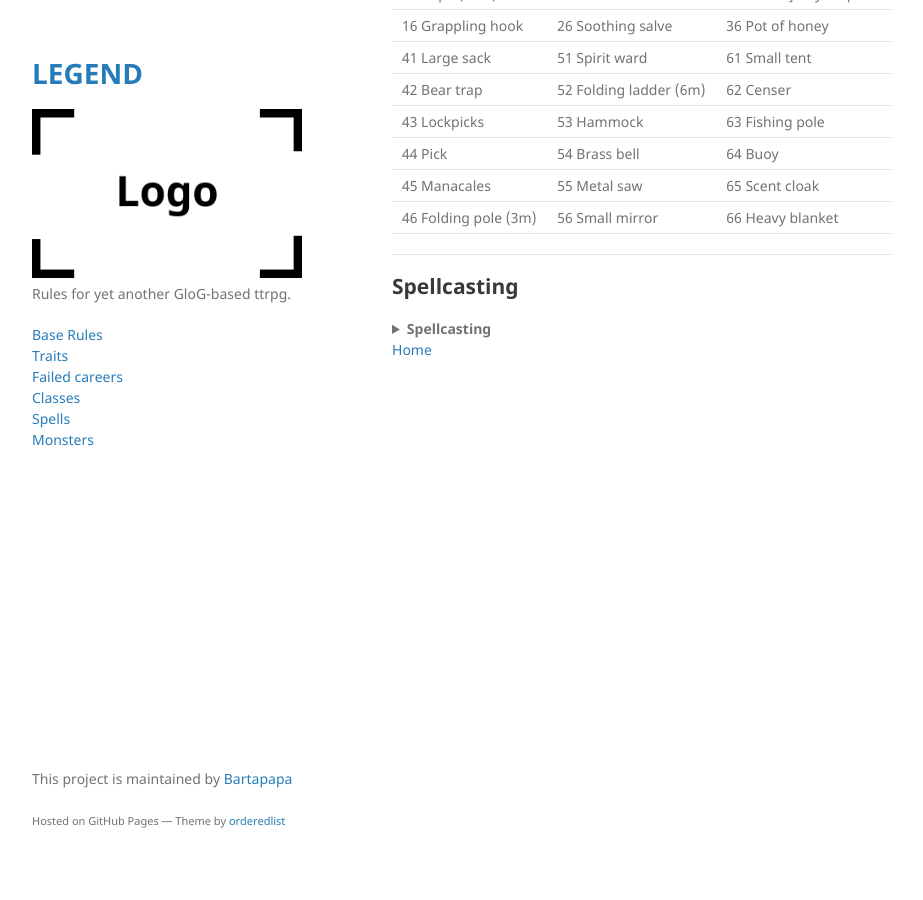
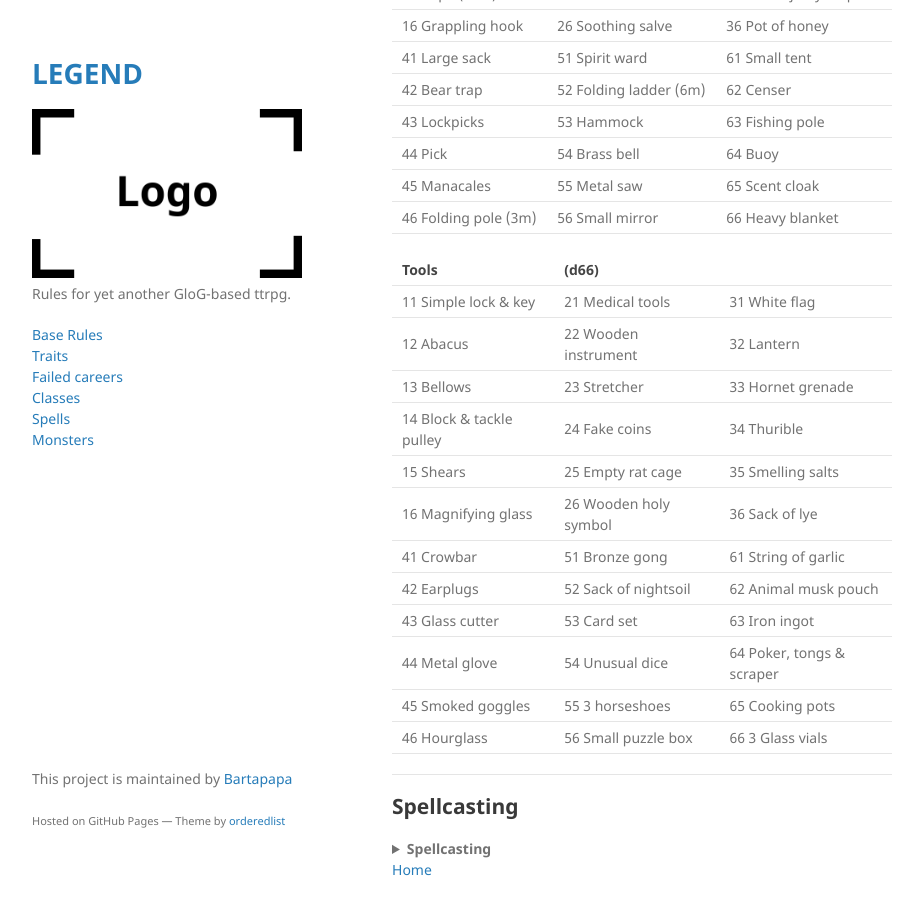
Before and after one commit to Bartapapa/legend, a Jekyll site: the page built from docs/pages/base-rules.md, in a window 1280 px wide and 900 px high, scrolled down 1721 px. Shown: the whole window, without its empty margins (178-1101 px from the left). Built offline with Jekyll 4.4.1, drawn with Linux system fonts in a browser that asks for light colours.

Commit message:
Update base-rules.md

```diff
--- a/docs/pages/base-rules.md
+++ b/docs/pages/base-rules.md
@@ -276,6 +276,21 @@ When you level up, you get to do each of the following:
 | 45  Manacales         | 55  Metal saw           | 65  Scent cloak          |
 | 46  Folding pole (3m) | 56  Small mirror        | 66  Heavy blanket        |
 
+| Tools   | (d66)             |          |
+|:-------------------|:------------------|:---------|
+| 11  Simple lock & key     | 21  Medical tools      | 31  White flag             |
+| 12  Abacus                | 22  Wooden instrument  | 32  Lantern                |
+| 13  Bellows               | 23  Stretcher          | 33  Hornet grenade         |
+| 14  Block & tackle pulley | 24  Fake coins         | 34  Thurible               |
+| 15  Shears                | 25  Empty rat cage     | 35  Smelling salts         |
+| 16  Magnifying glass      | 26  Wooden holy symbol | 36  Sack of lye            |
+| 41  Crowbar               | 51  Bronze gong        | 61  String of garlic       |
+| 42  Earplugs              | 52  Sack of nightsoil  | 62  Animal musk pouch      |
+| 43  Glass cutter          | 53  Card set           | 63  Iron ingot             |
+| 44  Metal glove           | 54  Unusual dice       | 64  Poker, tongs & scraper |
+| 45  Smoked goggles        | 55  3 horseshoes       | 65  Cooking pots           |
+| 46  Hourglass             | 56  Small puzzle box   | 66  3 Glass vials          |
+
 ***
 
 ## Spellcasting
```
